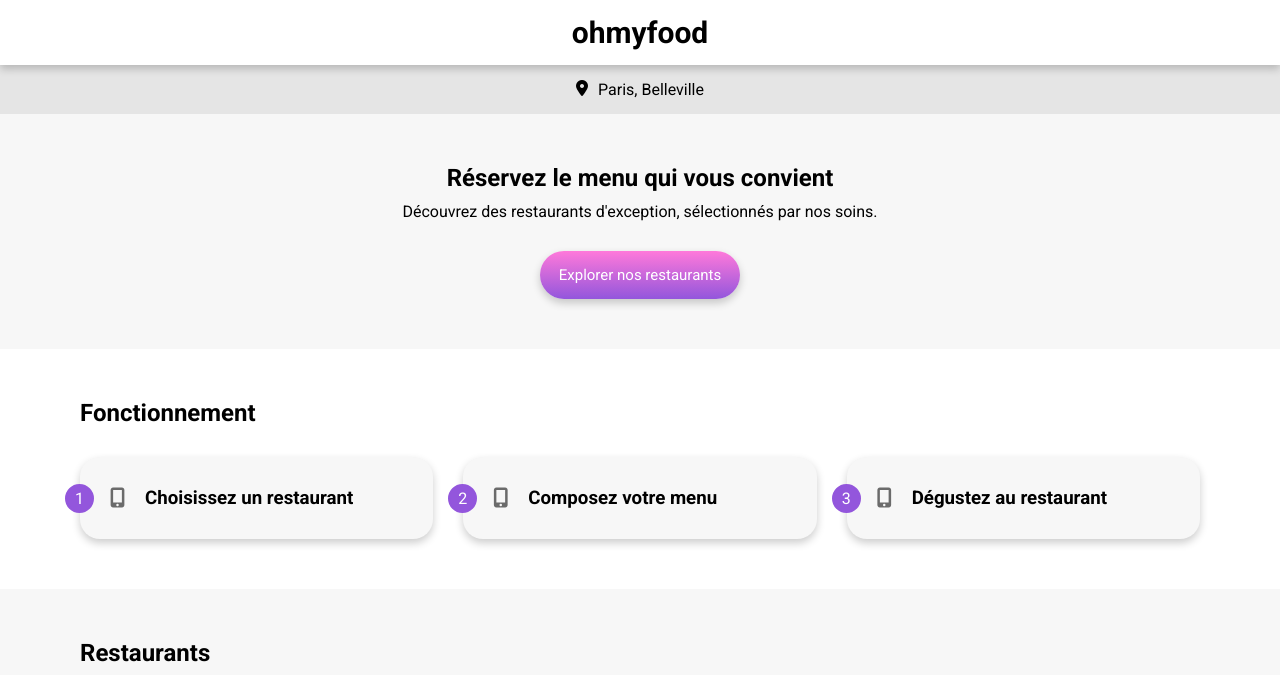
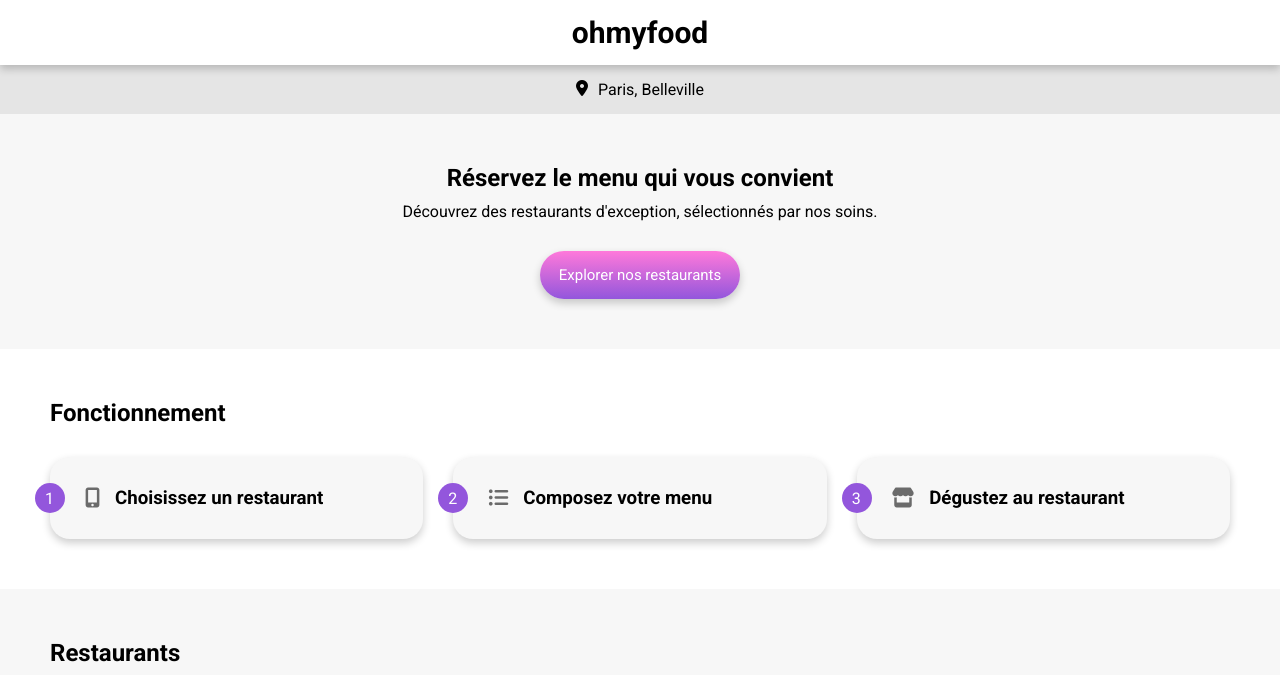
Before and after one commit to jobe8/ohmyfood, a website: page index.html in a window 1280 px wide. Shown: the top 675 px of the page. Drawn offline with Linux system fonts and the light colour scheme; a web font is replaced by a local one.

Commit message:
update operation section

```diff
--- a/index.html
+++ b/index.html
@@ -47,24 +47,21 @@
             </section>
             <!-- OPERATION -->
             <section class="operation">
-                <h2 class="operation_title">Fonctionnement</h2>
-                <div class="operation__list">
-                    <article class="step">
-                        <span class="step__counter">1</span>
-                        <i class="step__icon fa-solid fa-mobile-screen-button"></i>
-                        <h3 class="step__title">Choisissez un restaurant</h3>
-                    </article>
-                    <article class="step">
-                        <span class="step__counter">2</span>
-                        <i class="step__icon fa-solid fa-mobile-screen-button"></i>
-                        <h3 class="step__title">Composez votre menu</h3>
-                    </article>
-                    <article class="step">
-                        <span class="step__counter">3</span>
-                        <i class="step__icon fa-solid fa-mobile-screen-button"></i>
-                        <h3 class="step__title">Dégustez au restaurant</h3>
-                    </article>
-                </div>
+                <h2>Fonctionnement</h2>
+                <ol>
+                    <li>
+                        <i class="fa-solid fa-mobile-screen-button"></i>
+                        <h3>Choisissez un restaurant</h3>
+                    </li>
+                    <li>
+                        <i class="fa-solid fa-list-ul"></i>
+                        <h3>Composez votre menu</h3>
+                    </li>
+                    <li>
+                        <i class="fa-solid fa-store"></i>
+                        <h3>Dégustez au restaurant</h3>
+                    </li>
+                </ol>
             </section>
             <!-- RESTAURANTS -->
             <section class="restaurants">
--- a/sass/base/_base.scss
+++ b/sass/base/_base.scss
@@ -13,10 +13,6 @@ a {
     color: inherit;
   }
 
-  li {
-    list-style: none;
-  }
-
   img {
     object-fit: cover;
   }
--- a/sass/components/_buttons.scss
+++ b/sass/components/_buttons.scss
@@ -14,12 +14,12 @@ button {
     background: $color-gradient;
     color: $color-white;
     font-size: 15px;
-    transition: 0.5s;
+    transition: 0.5s; //map
     &:hover {
-        transform: scale(1.1);
+        transform: scale(1.1); // map ou mixin tous les transform
         background: linear-gradient(
-            lighten(($color-secondary), 5%) 0%,
-            lighten(($color-primary), 5%) 100%
+            lighten(($color-secondary), 5%),
+            lighten(($color-primary), 5%)
         );
         filter: drop-shadow(0 6px 8px rgba(0,0,0,0.3));
     }
@@ -53,7 +53,7 @@ button {
     border-radius: 0 10px 10px 0;
     font-size: 25px;
     margin-right: -60px;
-    transition: 0.5s;
+    transition: 0.5s; // map
      &:focus {
          background-color: $color-white;
          color: $color-tertiary;
--- a/sass/layout/_footer.scss
+++ b/sass/layout/_footer.scss
@@ -1,5 +1,3 @@
-@import "../utils/variables";
-
 footer {
     background-color: $bg-footer;
     padding: 30px;
@@ -9,7 +7,7 @@ footer {
         flex-direction: column;
         justify-content: center;
         align-items: center;
-    } /* faire fonction pour si bg est sombre mettre couleur blanc comme dans cours oc */
+    }
 
     .logo-footer {
         margin-bottom: 20px;
@@ -21,6 +19,7 @@ footer {
             @include tablet {
                 flex-direction: row;
                 justify-content: space-between;
+                align-items: center;
                 gap: 40px;
                 padding: 15px 50px; /* maps ou autre blocs */
             }
--- a/sass/layout/_menu-restaurant.scss
+++ b/sass/layout/_menu-restaurant.scss
@@ -3,6 +3,12 @@
     height: 30vh;
     padding: 0;
     border-radius: 0;
+    @include tablet {
+        height: 40vh;
+    }
+    @include desktop {
+        height: 50vh;
+    }
 }
 
 .menu {
--- a/sass/pages/_home.scss
+++ b/sass/pages/_home.scss
@@ -30,43 +30,57 @@
     flex-direction: column;
     gap: 30px;
 
-    &__list {
+    ol {
         display: grid;
+        flex-wrap: wrap;
         gap: 30px;
+        counter-reset: step;
         @include tablet {
             grid-template-columns: repeat(3, 1fr);
         }
     }
-}
 
-.step {
-    position: relative;
-    display: flex;
-    flex-direction: row;
-    align-items: center;
-    background-color: $bg-section;
-    padding: 30px 30px;
-    gap: 20px;
-    border-radius: 20px;
-    @include shadow;
-
-    &__counter {
+    li {
+        background-color: $bg-section;
+        padding: 30px;
+        flex-grow: 1;
+        border-radius: 20px;
+        @include shadow;
+        list-style: none;
+        position: relative;
         display: flex;
-        justify-content: center;
+        flex-direction: row;
         align-items: center;
-        background: $color-primary;
-        border-radius: 50%;
-        border: 2px solid $color-primary;
-        width: 25px;
-        height: 25px;
-        position: absolute;
-        left: -15px;
-        color: $color-white;
+        &::before {
+            content: counter(step);
+            counter-increment: step;
+            background-color: $color-primary;
+            border-radius: 50%;
+            padding: 10px;
+            position: absolute;
+            display: flex;
+            align-items: center;
+            left: -15px;
+            width: 10px;
+            height: 10px;
+            color: white;
+        }
+        &:hover {
+            background-color: lighten($color-primary, 35%);
+            //faire function comme dans cours
+            i {
+                color: $color-primary
+            }
+        }
     }
 
-    &__icon {
+    i {
         color: $color-icon;
         font-size: 20px;
+        margin: 0 15px;
+        @include tablet {
+            margin-left: 5px;
+        }
     }
 }
 
@@ -98,7 +112,7 @@
 
 .img-restaurant {
     position: relative;
-    overflow: hidden;
+    overflow: hidden; // img-zoom
 
     img {
         height: 175px;
--- a/sass/utils/_mixins.scss
+++ b/sass/utils/_mixins.scss
@@ -6,7 +6,7 @@
 @mixin padding-block {
     padding: 50px 30px;
     @include tablet {
-        padding: 50px 80px;
+        padding: 50px 50px;
     }
 }
 
```
Also changed, not shown: css/style.css, sass/utils/_variables.scss (line endings or trailing spaces), 2 other files.
